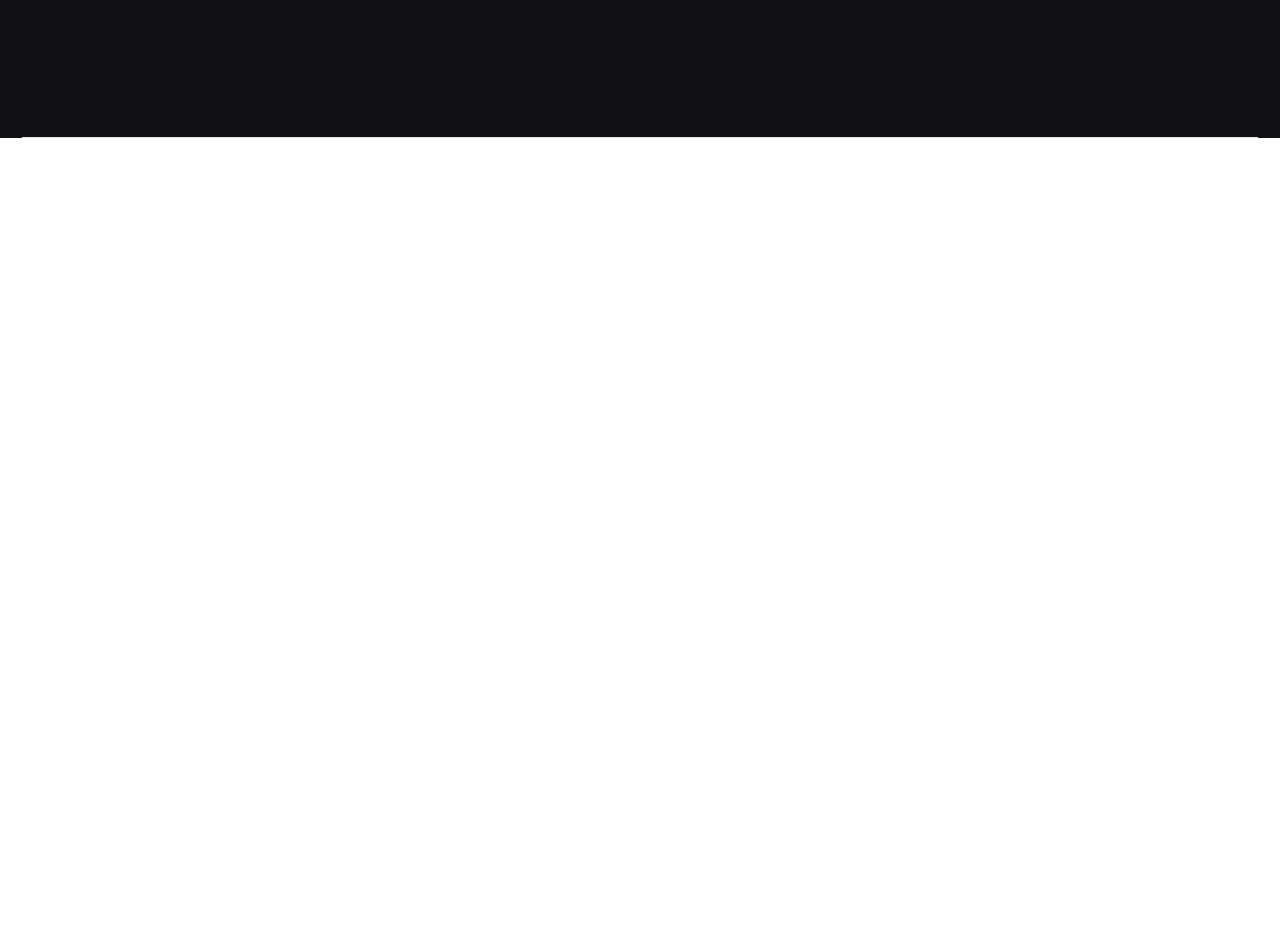
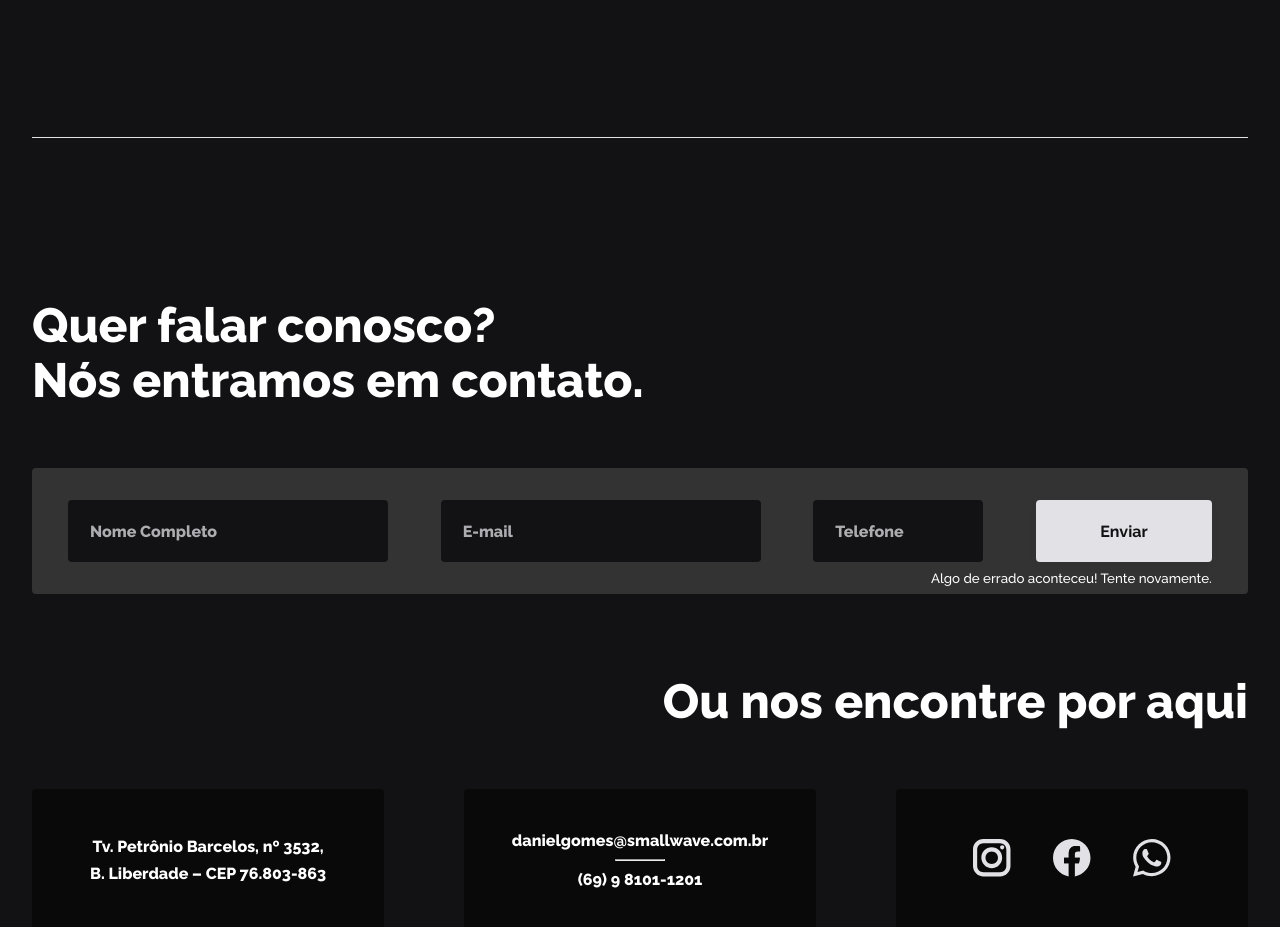
Before and after one commit to rafaelmyb/smallwavemedia, a Next.js app: page / in a window 1280 px wide. Shown: the part 2900-3827 px from the top of the page. Before the commit the page ends 3038 px from the top, so only its background shows below. Built offline with nearby package versions, Linux system fonts and the light colour scheme.

Commit message:
add responsive email lead

```diff
--- a/src/components/Button.js
+++ b/src/components/Button.js
@@ -18,10 +18,15 @@ export default styled.button`
   }
 
   &[disabled] {
-    cursor: default;
+    opacity: 0.5;
+    cursor: wait;
 
     &:hover {
       filter: none;
     }
   }
+
+  @media (max-width: 768px) {
+    max-width: 100%;
+  }
 `;
--- a/src/components/Contact/index.js
+++ b/src/components/Contact/index.js
@@ -1,9 +1,9 @@
-import { useState } from 'react';
+import { useState } from "react";
 
 import Button from "../Button";
 import Input from "../Input";
-import formatPhone from '../../utils/formatPhone';
-import { sendContactMail } from '../../services/sendEmail';
+import formatPhone from "../../utils/formatPhone";
+import { sendContactMail } from "../../services/sendEmail";
 
 import instagramImg from "../../../public/images/instagram.svg";
 import facebookImg from "../../../public/images/fb.svg";
@@ -16,12 +16,16 @@ import {
   AddressContainer,
   CardContainer,
   Card,
+  ButtonContainer,
+  SubmitMessage,
 } from "./styles";
 
 export default function Contact() {
-  const [name, setName] = useState('');
-  const [email, setEmail] = useState('');
-  const [phone, setPhone] = useState('');
+  const [name, setName] = useState("");
+  const [email, setEmail] = useState("");
+  const [phone, setPhone] = useState("");
+  const [messageSent, setMessageSent] = useState("fail");
+  const [isLoading, setIsLoading] = useState(false);
   const content = `
     Nome: ${name},
     E-mail: ${email},
@@ -32,30 +36,30 @@ export default function Contact() {
     event.preventDefault();
 
     try {
+      setIsLoading(true);
+
       await sendContactMail(name, email, content);
 
-      // setMessageSent("success");
-      console.log('sucess');
+      setMessageSent("success");
       setName("");
       setEmail("");
       setPhone("");
-      // setTimeout(() => {
-      //   setMessageSent("");
-      // }, 5000);
+      setTimeout(() => {
+        setMessageSent("");
+      }, 5000);
     } catch {
-      // setMessageSent("fail");
+      setMessageSent("fail");
 
       setName("");
       setEmail("");
       setPhone("");
-      // setTimeout(() => {
-      //   setMessageSent("");
-      // }, 5000);
-      console.log('error')
+      setTimeout(() => {
+        setMessageSent("");
+      }, 5000);
     }
-    // finally {
-    //   setIsLoading(false);
-    // }
+    finally {
+      setIsLoading(false);
+    }
   }
 
   function handlePhoneChange(event) {
@@ -76,6 +80,7 @@ export default function Contact() {
             width="320px"
             value={name}
             onChange={(event) => setName(event.target.value)}
+            required
           />
           <Input
             type="email"
@@ -83,6 +88,8 @@ export default function Contact() {
             width="320px"
             value={email}
             onChange={(event) => setEmail(event.target.value)}
+            required
+
           />
           <Input
             type="text"
@@ -91,8 +98,19 @@ export default function Contact() {
             value={phone}
             onChange={handlePhoneChange}
             maxLength="15"
+            required
           />
-          <Button type='submit'>Enviar</Button>
+          <ButtonContainer>
+            <Button type="submit" disabled={isLoading}>Enviar</Button>
+            {messageSent === "success" && (
+              <SubmitMessage success>Contato recebido! Deixe conosco agora.</SubmitMessage>
+            )}
+            {messageSent === "fail" && (
+              <SubmitMessage fail>
+                Algo de errado aconteceu! Tente novamente.
+              </SubmitMessage>
+            )}
+          </ButtonContainer>
         </FormContainer>
 
         <AddressContainer>
@@ -106,7 +124,7 @@ export default function Contact() {
             </Card>
             <Card>
               <a href="mailto:danielgomes@smallwave.com.br">
-                danielgomes@smallwave.com.br
+                danielgomes<wbr/>@smallwave<wbr />.com.br
               </a>
               <hr />
               <a href="tel:+5569981011201">(69) 9 8101-1201</a>
--- a/src/components/Contact/styles.js
+++ b/src/components/Contact/styles.js
@@ -13,18 +13,43 @@ export const Container = styled.div`
   h1 {
     font-size: 48px;
   }
+
+  @media (max-width: 768px) {
+    padding: 80px 32px;
+  }
 `;
 
 export const FormContainer = styled.form`
   width: 100%;
   background: ${({ theme }) => theme.colors.black[500]};
   margin-top: 60px;
-  height: 128px;
   border-radius: 4px;
   display: flex;
   align-items: center;
   justify-content: space-between;
   padding: 32px 36px;
+
+  @media (max-width: 1180px) {
+    input {
+      margin-right: 24px;
+    }
+  }
+
+  @media (max-width: 768px) {
+    flex-direction: column;
+    max-width: 392px;
+    margin-left: auto;
+    margin-right: auto;
+
+    input {
+      margin-right: 0;
+      max-width: 100%;
+
+      & + input {
+        margin-top: 24px;
+      }
+    }
+  }
 `;
 
 export const AddressContainer = styled.div`
@@ -40,12 +65,16 @@ export const CardContainer = styled.div`
   display: flex;
   align-items: center;
   justify-content: space-between;
+
+  @media (max-width: 768px) {
+    flex-direction: column;
+  }
 `;
 
 export const Card = styled.div`
   max-width: 352px;
+  width: 100%;
   height: 140px;
-  width: 100%;
   background: ${({ theme }) => theme.colors.black[800]};
   border-radius: 4px;
   font-size: 16px;
@@ -55,11 +84,11 @@ export const Card = styled.div`
   text-align: center;
 
   &:nth-child(2) {
-    padding: 38px 48px;
+    padding: 38px 46px;
   }
 
   hr {
-    width: 50px;
+    max-width: 50px;
     margin: 5px auto;
   }
 
@@ -73,4 +102,85 @@ export const Card = styled.div`
     width: 50px;
     height: 50px;
   }
+
+  @media (max-width: 1180px) {
+    height: 100%;
+
+    & + div {
+      margin-left: 28px;
+    }
+  }
+
+  @media (max-width: 1052px) {
+    &:nth-child(3) {
+      padding: 44px 40px;
+    }
+  }
+
+  @media (max-width: 1017px) {
+    &:nth-child(3) {
+      padding: 44px 72px;
+    }
+
+    a {
+      &:nth-child(3) {
+        margin-left: 0;
+      }
+    }
+  }
+
+  @media (max-width: 868px) {
+    a {
+      &:nth-child(2) {
+        margin-left: 0;
+      }
+    }
+  }
+
+  @media (max-width: 768px) {
+    & + div {
+      margin-left: 0;
+      margin-top: 28px;
+    }
+
+    &:nth-child(3) {
+      display: flex;
+      justify-content: space-between;
+      padding: 44px 52px;
+
+      a {
+        display: flex;
+      }
+    }
+  }
 `;
+
+export const ButtonContainer = styled.div`
+  max-width: 176px;
+  width: 100%;
+  position: relative;
+
+  @media (max-width: 768px) {
+    margin-top: 24px;
+    max-width: 100%;
+  }
+`;
+
+export const SubmitMessage = styled.small`
+  position: absolute;
+  bottom: -24px;
+  left: ${({ success }) => (success ? "-75px" : "-105px")};
+
+  @media (min-width: 769px) and (max-width: 922px) {
+    left: ${({ success }) => (success ? "-120px" : "-150px")};
+  }
+
+  @media (max-width: 768px) {
+    left: ${({ success }) => (success ? "0px" : "0px")};
+    bottom: -23px;
+  }
+
+  @media (max-width: 382px) {
+    bottom: ${({ success }) => (success ? "-30px" : "-30px")};
+  }
+`;
--- a/src/components/Input.js
+++ b/src/components/Input.js
@@ -2,7 +2,8 @@ import styled from 'styled-components';
 
 export default styled.input`
   background: ${({ theme }) => theme.colors.black[600]};
-  width: ${({ width }) => width};
+  max-width: ${({ width }) => width};
+  width: 100%;
   height: 62px;
   border: none;
   border-radius: 4px;
--- a/src/components/Team/styles.js
+++ b/src/components/Team/styles.js
@@ -9,7 +9,7 @@ export const Section = styled.section`
     content: "";
     height: 1px;
     max-width: 1236px;
-    width: 100%;
+    width: calc(100% - 64px);
     background: ${({ theme }) => theme.colors.light};
     display: flex;
     align-items: center;
@@ -26,12 +26,32 @@ export const Container = styled.div`
   display: flex;
   align-items: flex-start;
   justify-content: space-between;
+
+  @media (max-width: 1032px) {
+    flex-direction: column;
+  }
+
+  @media (max-width: 768px) {
+    padding: 80px 32px;
+  }
+
+  @media (max-width: 722px) {
+    height: 100%;
+  }
 `;
 
 export const AsideText = styled.div`
   font-size: 48px;
   font-weight: 800;
   width: 420px;
+  margin-right: 24px;
+
+  @media (max-width: 1032px) {
+    max-width: 720px;
+    width: 100%;
+    text-align: center;
+    margin: 0 auto 80px auto;
+  }
 `;
 
 export const TextHeader = styled.div`
@@ -53,6 +73,23 @@ export const CardTeam = styled.div`
   display: flex;
   justify-content: space-between;
   align-items: center;
+
+  @media (max-width: 1032px) {
+    margin: 0 auto;
+    max-width: 720px;
+    width: 100%;
+  }
+
+  @media (max-width: 722px) {
+    flex-wrap: wrap;
+    height: 100%;
+    width: 450px;
+  }
+
+  @media (max-width: 514px) {
+    flex-direction: column;
+    width: 100%;
+  }
 `;
 
 export const Card = styled.div`
@@ -60,10 +97,26 @@ export const Card = styled.div`
   display: flex;
   align-items: flex-end;
 
+  & + div {
+    margin-left: 24px;
+  }
+
   img {
     width: 204px;
     height: 312px;
     border-radius: 4px;
+  }
+
+  @media (max-width: 722px) {
+    &:nth-child(3) {
+      margin: 48px auto 0 auto;
+    }
+  }
+
+  @media (max-width: 514px) {
+    &:nth-child(2) {
+      margin: 48px 0 0 0;
+    }
   }
 `;
 
--- a/src/pages/index.js
+++ b/src/pages/index.js
@@ -22,7 +22,7 @@ export default function Home() {
         <Product description={productDescription[0]} />
         {/* <WhyChoose /> */}
         <Team />
-        {/* <Contact /> */}
+        <Contact />
       </main>
 
       {/* <Footer /> */}
```
